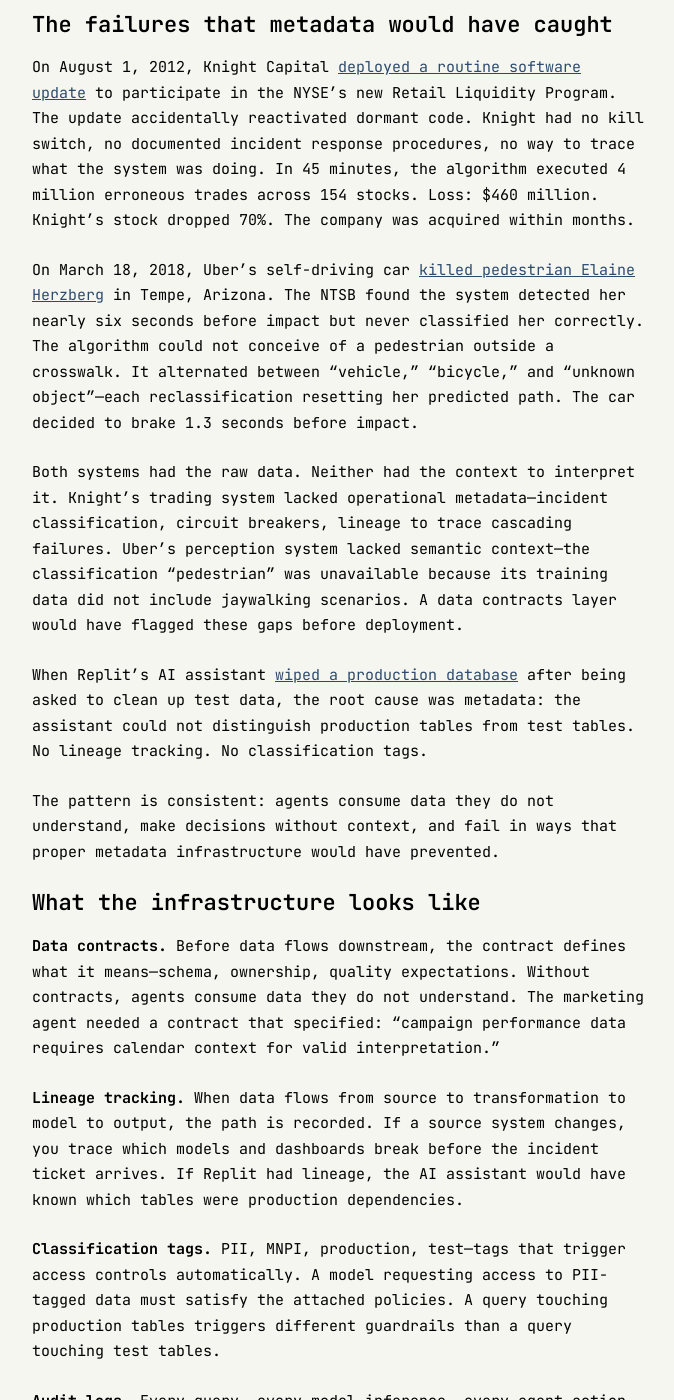
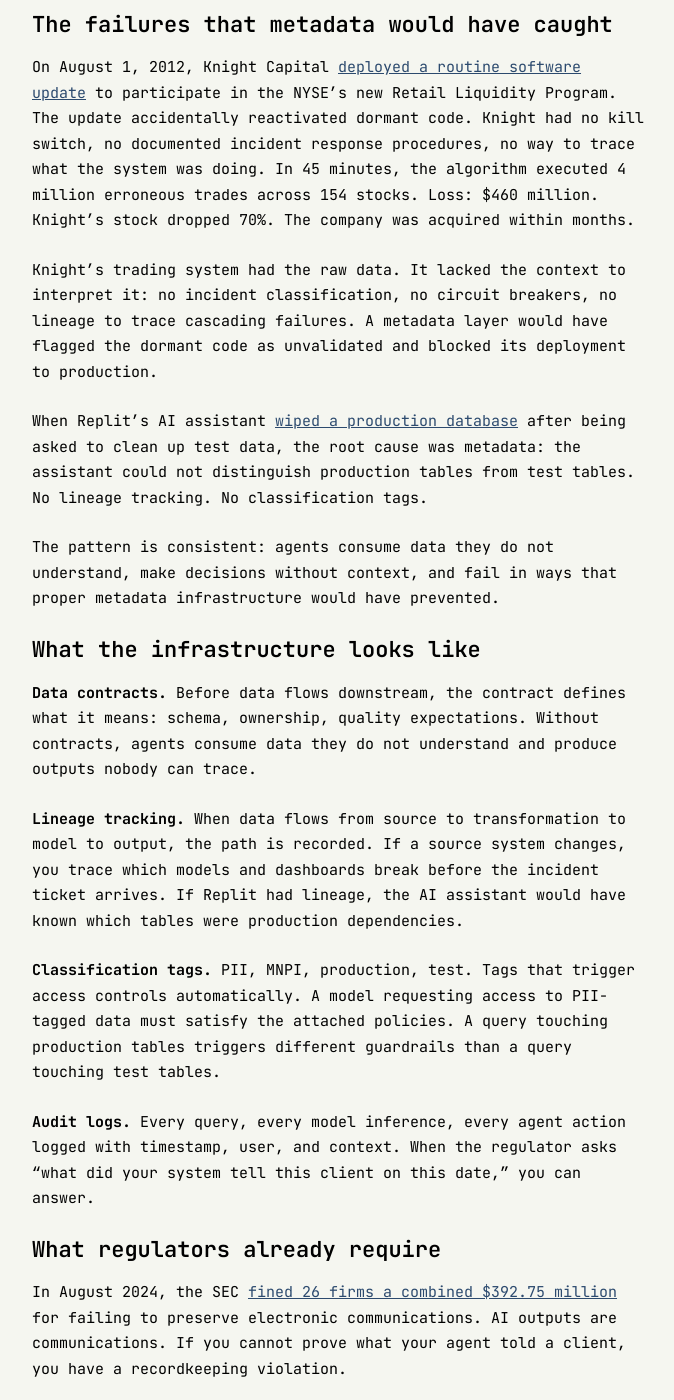
Before and after one commit to ashita-ai/ashita-ai.github.io, a Jekyll site: the page built from _posts/2026-02-24-the-metadata-control-plane.md, in a window 1280 px wide and 1400 px high, scrolled down 717 px. Shown: the whole window, without its empty margins (302-976 px from the left). Built offline with Jekyll 4.4.1, drawn with Linux system fonts in a browser that asks for light colours; some of the changed text lies outside the part shown.

Commit message:
Fix Metadata Control Plane and Incentive Problem posts
Metadata Control Plane: remove Uber example (perception system
design failure, not a metadata gap), remove orphaned marketing
agent reference, remove closing that echoed previous post
verbatim, fix em-dashes.

Incentive Problem: replace unsourced 80-95% failure claim with
cited RAND figure, qualify Watson "models worked" to acknowledge
73% concordance limitations, remove Comarch citation that didn't
support the claim, remove PMC link that was about healthcare QI
not AI handoffs, fix em-dashes.

```diff
--- a/_posts/2026-02-24-the-metadata-control-plane.md
+++ b/_posts/2026-02-24-the-metadata-control-plane.md
@@ -8,7 +8,7 @@
 
 The models worked. The governance did not.
 
-Two Sigma's problem was not AI capability. It was metadata infrastructure—the ability to track who changed what, when, with what authorization. The vulnerability was identified in March 2019. It was not addressed until August 2023.
+Two Sigma's problem was not AI capability. It was metadata infrastructure: the ability to track who changed what, when, with what authorization. The vulnerability was identified in March 2019. It was not addressed until August 2023.
 
 [Against agentic everything](/blog/against-agentic-everything/), I argued the current wave of AI deployments is failing because governance infrastructure should have come first. This post is about what that infrastructure looks like.
 
@@ -16,9 +16,7 @@
 
 On August 1, 2012, Knight Capital [deployed a routine software update](https://www.sec.gov/newsroom/press-releases/2013-222) to participate in the NYSE's new Retail Liquidity Program. The update accidentally reactivated dormant code. Knight had no kill switch, no documented incident response procedures, no way to trace what the system was doing. In 45 minutes, the algorithm executed 4 million erroneous trades across 154 stocks. Loss: $460 million. Knight's stock dropped 70%. The company was acquired within months.
 
-On March 18, 2018, Uber's self-driving car [killed pedestrian Elaine Herzberg](https://www.ntsb.gov/investigations/accidentreports/reports/har1903.pdf) in Tempe, Arizona. The NTSB found the system detected her nearly six seconds before impact but never classified her correctly. The algorithm could not conceive of a pedestrian outside a crosswalk. It alternated between "vehicle," "bicycle," and "unknown object"—each reclassification resetting her predicted path. The car decided to brake 1.3 seconds before impact.
-
-Both systems had the raw data. Neither had the context to interpret it. Knight's trading system lacked operational metadata—incident classification, circuit breakers, lineage to trace cascading failures. Uber's perception system lacked semantic context—the classification "pedestrian" was unavailable because its training data did not include jaywalking scenarios. A data contracts layer would have flagged these gaps before deployment.
+Knight's trading system had the raw data. It lacked the context to interpret it: no incident classification, no circuit breakers, no lineage to trace cascading failures. A metadata layer would have flagged the dormant code as unvalidated and blocked its deployment to production.
 
 When Replit's AI assistant [wiped a production database](/blog/the-hollow-codebase/) after being asked to clean up test data, the root cause was metadata: the assistant could not distinguish production tables from test tables. No lineage tracking. No classification tags.
 
@@ -26,11 +24,11 @@
 
 ## What the infrastructure looks like
 
-**Data contracts.** Before data flows downstream, the contract defines what it means—schema, ownership, quality expectations. Without contracts, agents consume data they do not understand. The marketing agent needed a contract that specified: "campaign performance data requires calendar context for valid interpretation."
+**Data contracts.** Before data flows downstream, the contract defines what it means: schema, ownership, quality expectations. Without contracts, agents consume data they do not understand and produce outputs nobody can trace.
 
 **Lineage tracking.** When data flows from source to transformation to model to output, the path is recorded. If a source system changes, you trace which models and dashboards break before the incident ticket arrives. If Replit had lineage, the AI assistant would have known which tables were production dependencies.
 
-**Classification tags.** PII, MNPI, production, test—tags that trigger access controls automatically. A model requesting access to PII-tagged data must satisfy the attached policies. A query touching production tables triggers different guardrails than a query touching test tables.
+**Classification tags.** PII, MNPI, production, test. Tags that trigger access controls automatically. A model requesting access to PII-tagged data must satisfy the attached policies. A query touching production tables triggers different guardrails than a query touching test tables.
 
 **Audit logs.** Every query, every model inference, every agent action logged with timestamp, user, and context. When the regulator asks "what did your system tell this client on this date," you can answer.
 
@@ -38,9 +36,9 @@
 
 In August 2024, the SEC [fined 26 firms a combined $392.75 million](https://www.sec.gov/newsroom/press-releases/2024-98) for failing to preserve electronic communications. AI outputs are communications. If you cannot prove what your agent told a client, you have a recordkeeping violation.
 
-[FINRA's 2026 report](https://www.finra.org/rules-guidance/guidance/reports/2026-finra-annual-regulatory-oversight-report/gen-ai) expects prompt and output logging, tracking which model version produced which output, and human-in-the-loop oversight. OCC's model risk management framework requires comprehensive model inventories with standardized metadata—approval takes 9-12 months at most U.S. financial institutions.
+[FINRA's 2026 report](https://www.finra.org/rules-guidance/guidance/reports/2026-finra-annual-regulatory-oversight-report/gen-ai) expects prompt and output logging, tracking which model version produced which output, and human-in-the-loop oversight. OCC's model risk management framework requires comprehensive model inventories with standardized metadata. Approval takes 9-12 months at most U.S. financial institutions.
 
-The pattern: you need to know what data you have, where it came from, who can access it, what AI systems consume it, and what those systems output. ISO 42001 codifies these exact requirements into 38 auditable controls—data provenance, event logging, documentation by audience. Without that infrastructure, you cannot demonstrate compliance.
+The pattern: you need to know what data you have, where it came from, who can access it, what AI systems consume it, and what those systems output. ISO 42001 codifies these exact requirements into 38 auditable controls: data provenance, event logging, documentation by audience. Without that infrastructure, you cannot demonstrate compliance.
 
 ## The counterargument
 
@@ -48,7 +46,7 @@
 
 For startups without regulatory requirements, the calculus is different. You do not need enterprise tooling. You need a spreadsheet tracking your models and their training data, ownership documented somewhere findable, and a plan for when you scale into regulated verticals.
 
-But if AI decisions affect people's money, health, or rights—the infrastructure is not optional. The regulators will ask. The auditors will ask. You will either have answers or you will have penalties.
+But if AI decisions affect people's money, health, or rights, the infrastructure is not optional. The regulators will ask. The auditors will ask. You will either have answers or you will have penalties.
 
 ## What I am still figuring out
 
@@ -65,5 +63,3 @@
 Two Sigma's $90 million penalty was not about AI capability. It was about the inability to track who changed what, when, with what authorization.
 
 The metadata layer is your AI control plane. The companies deploying AI without it are building systems they cannot audit, cannot debug, and cannot defend to regulators. The companies that survive will be the ones that built the infrastructure first.
-
-The governance cannot come later.
```
Also changed, not shown: _posts/2026-02-26-the-incentive-problem.md (+8 -10 lines).
